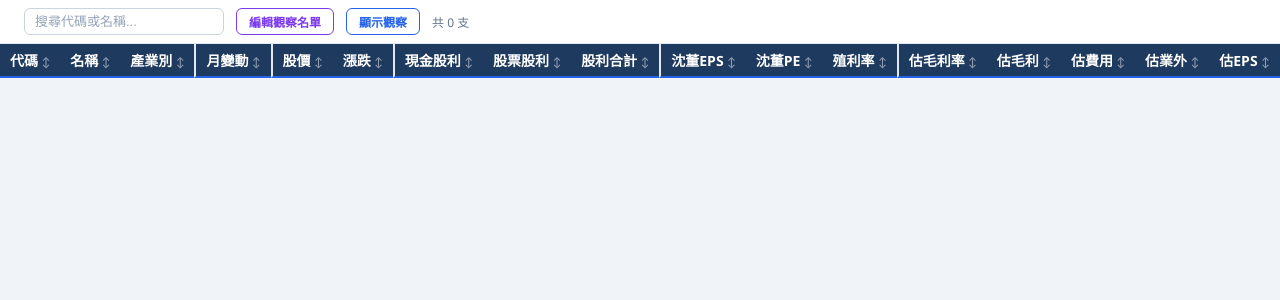
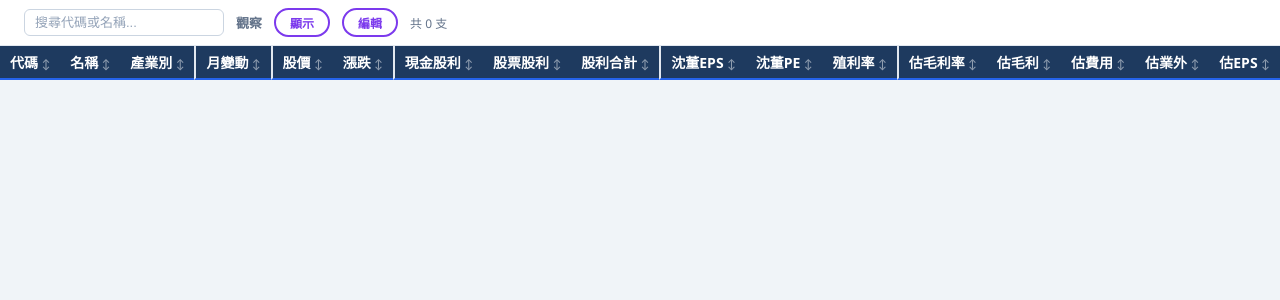
Before and after one commit to ccyu1007-web/shendong-system, a Flask app: page / in a window 1280 px wide. Shown: the part 59-359 px from the top of the page. Run offline with Flask 3, Linux system fonts and the light colour scheme; data that the repository does not hold is empty; parts of the project's set-up code (start-up, migrations or seed data) failed here and were passed over; some libraries are stand-ins or nearby versions.

Commit message:
觀察名單按鈕改圓角膠囊樣式

```diff
--- a/templates/index.html
+++ b/templates/index.html
@@ -226,8 +226,9 @@
 
     <div class="toolbar">
         <input type="text" class="search-input" id="search" placeholder="搜尋代碼或名稱..." oninput="filterTable()">
-        <button onclick="openWatchPanel()" style="padding:4px 12px;border:1px solid #7c3aed;background:#fff;color:#7c3aed;border-radius:6px;cursor:pointer;font-size:12px;font-weight:600">編輯觀察名單</button>
-        <button class="btn" id="btnWatchFilter" onclick="toggleWatchFilter()" style="padding:4px 12px;border:1px solid #2563eb;background:#fff;color:#2563eb;border-radius:6px;cursor:pointer;font-size:12px;font-weight:600">顯示觀察 <span id="watchCount"></span></button>
+        <span style="font-size:13px;font-weight:700;color:#64748b">觀察</span>
+        <button id="btnWatchFilter" onclick="toggleWatchFilter()" style="padding:4px 14px;border:2px solid #7c3aed;background:#fff;color:#7c3aed;border-radius:20px;cursor:pointer;font-size:12px;font-weight:700">顯示 <span id="watchCount"></span></button>
+        <button onclick="openWatchPanel()" style="padding:4px 14px;border:2px solid #7c3aed;background:#fff;color:#7c3aed;border-radius:20px;cursor:pointer;font-size:12px;font-weight:700">編輯</button>
         <span class="filter-info" id="filter-info"></span>
     </div>
 
```
